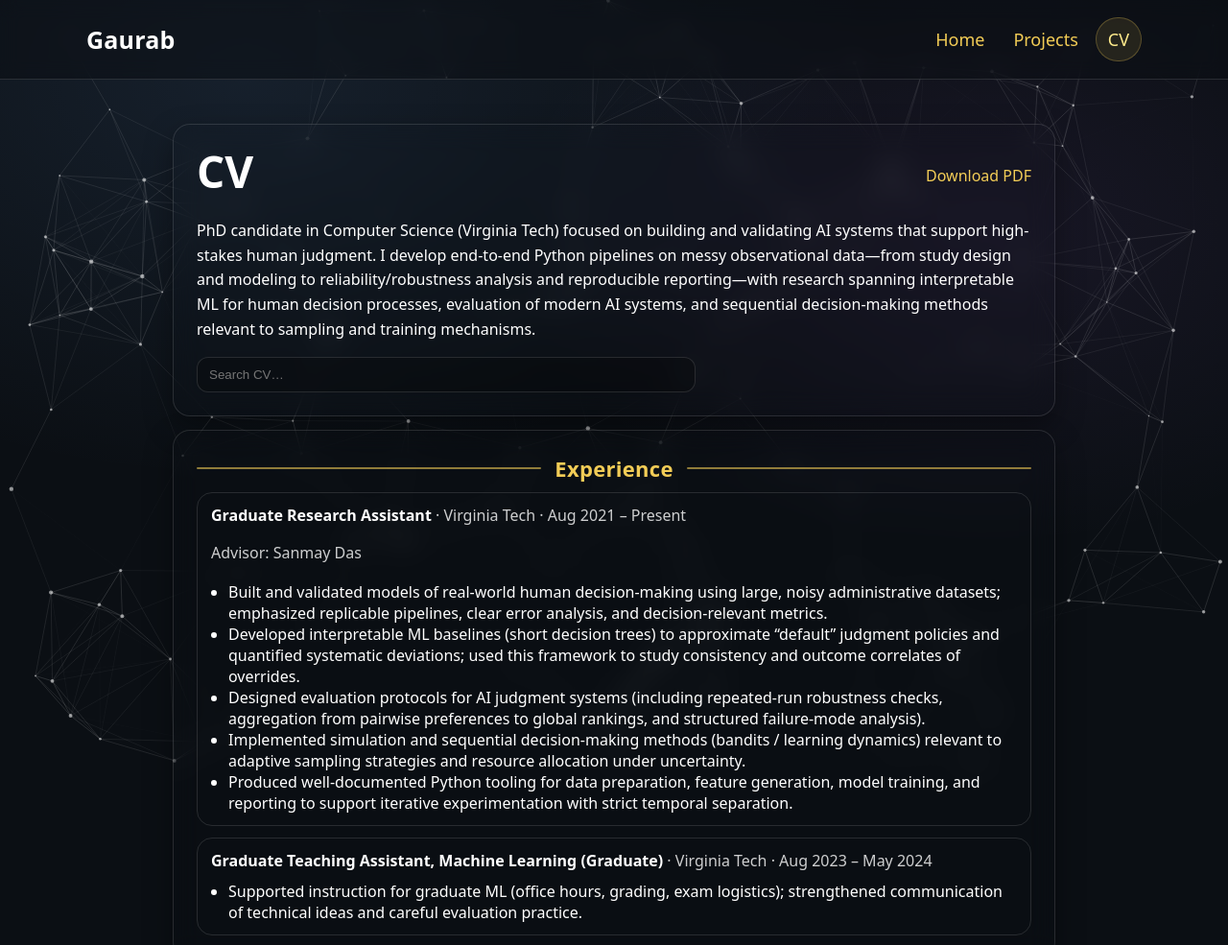
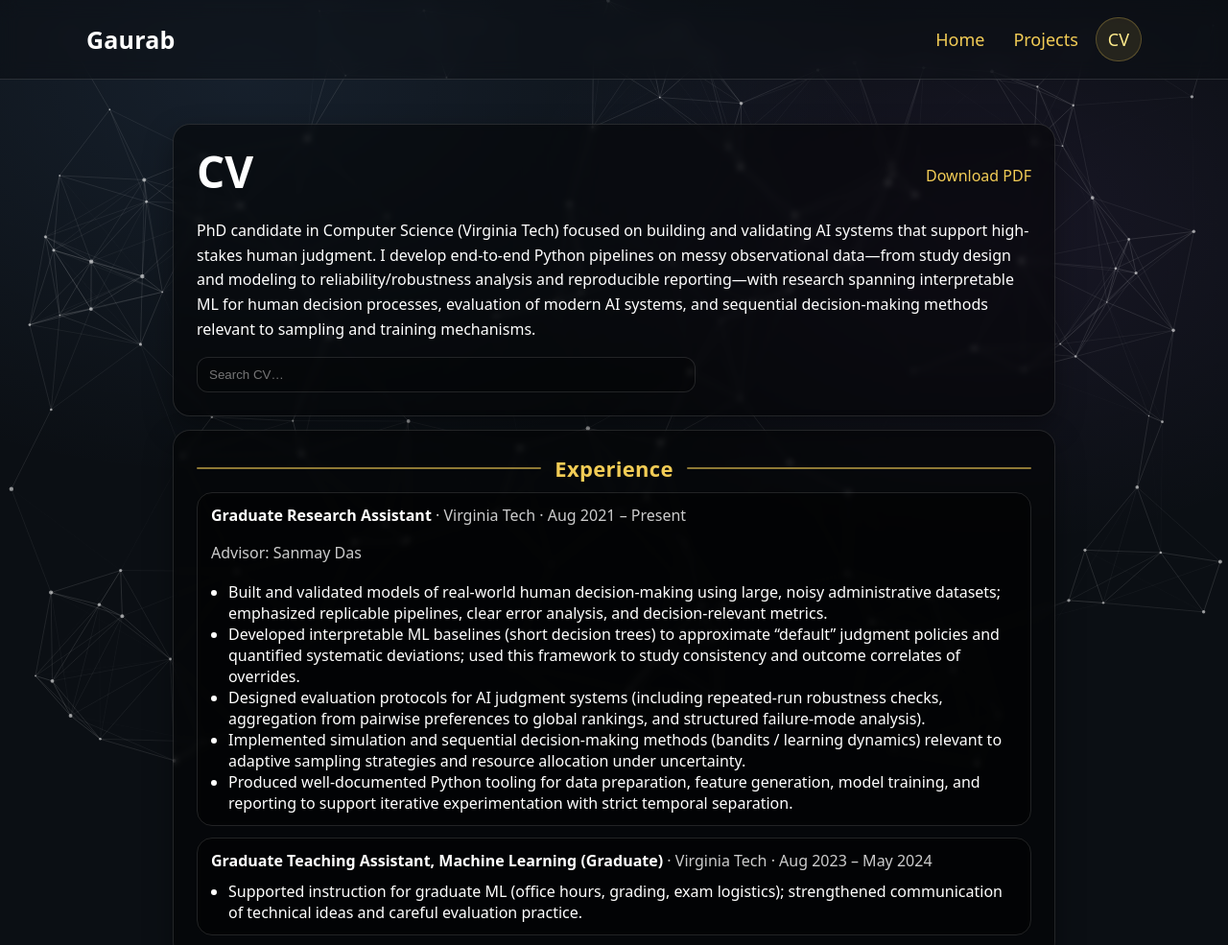
Before and after one commit to gaurab-pokharel/gaurab-pokharel.github.io, an Eleventy site: page src/cv/index.njk in a window 1280 px wide. Shown: the top 985 px of the page at 96% size. Built offline with nearby package versions, Linux system fonts and the light colour scheme; Eleventy itself is replaced by a stand-in of ours; files that its build step writes are made by us from their sources.

Commit message:
minor stylistic changes to opacity of the cards

```diff
--- a/src/css/base.css
+++ b/src/css/base.css
@@ -14,7 +14,7 @@
   --link-hover:rgba(255,235,140,1);
   --accent:var(--link);
   --accent-hover:var(--link-hover);
-  --card-bg:rgba(27, 27, 25, 0.02);
+  --card-bg:rgba(0, 0, 0, 0.5);
   --card-bg-hover:rgba(109, 105, 105, 0.3);
 }
 
--- a/src/css/components/cards.css
+++ b/src/css/components/cards.css
@@ -113,6 +113,6 @@
 .mini-card,
 .pub-item,
 .cv-entry{
-  backdrop-filter: blur(14px) saturate(100%);
-  -webkit-backdrop-filter: blur(14px) saturate(120%);
+  backdrop-filter: blur(3px) saturate(100%);
+  -webkit-backdrop-filter: blur(5px) saturate(120%);
 }
```
Also changed, not shown: 2 other files.
